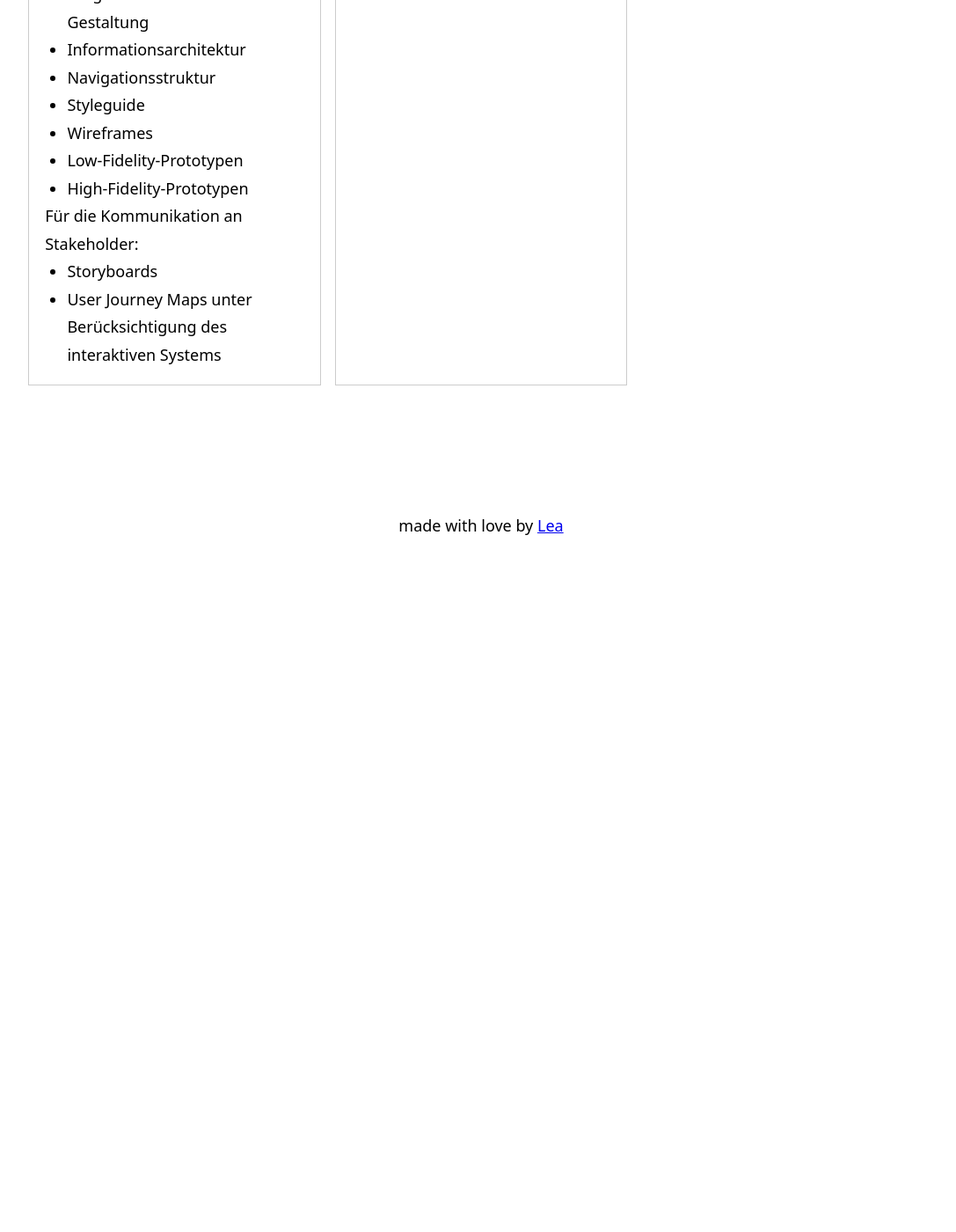
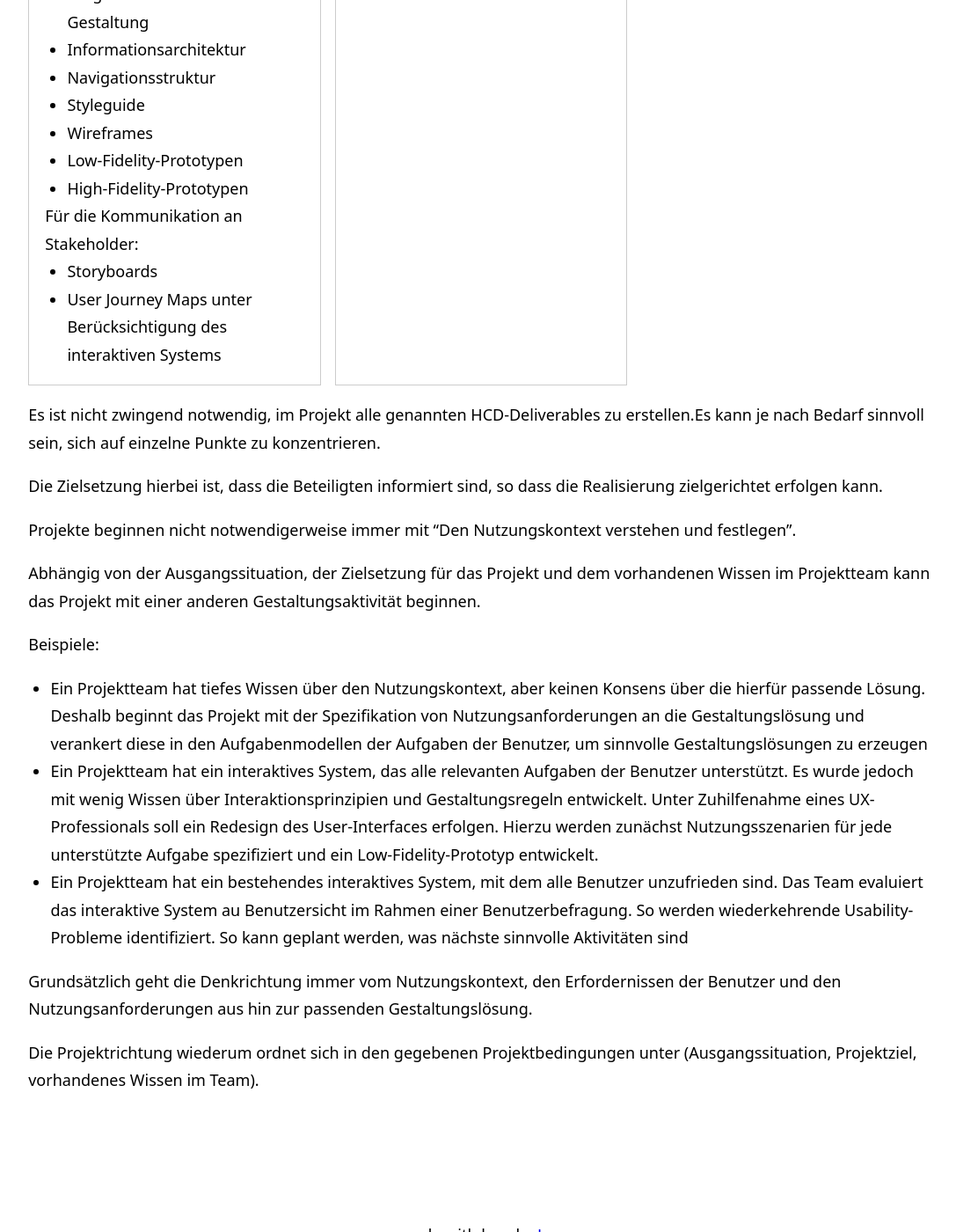
Before and after one commit to learosema/cpux-prep, a Jekyll site: the page built from menschzentrierte-gestaltung/ueberblick.md, in a window 1280 px wide and 1400 px high, scrolled down 1765 px. Shown: the whole window at 88% size, without its empty margins (93-1180 px from the left). Built offline with Jekyll 4.4.1, drawn with Linux system fonts in a browser that asks for light colours; our own code applies the rules of GitHub Pages for plain Markdown files; before the commit the page ends 2395 px from its top, so only the background shows below that.

Commit message:
chore: finalize ueberblick.md

```diff
--- a/menschzentrierte-gestaltung/ueberblick.md
+++ b/menschzentrierte-gestaltung/ueberblick.md
@@ -100,3 +100,44 @@ Für das Engineering:
 
 </div></div>
 </div>
+
+Es ist nicht zwingend notwendig, im Projekt alle genannten HCD-Deliverables
+zu erstellen.Es kann je nach Bedarf sinnvoll sein, sich auf einzelne
+Punkte zu konzentrieren.
+
+Die Zielsetzung hierbei ist, dass die Beteiligten informiert sind, so dass
+die Realisierung zielgerichtet erfolgen kann.
+
+Projekte beginnen nicht notwendigerweise immer mit
+"Den Nutzungskontext verstehen und festlegen".
+
+Abhängig von der Ausgangssituation, der Zielsetzung für das Projekt und dem
+vorhandenen Wissen im Projektteam kann das Projekt mit einer anderen
+Gestaltungsaktivität beginnen.
+
+Beispiele:
+
+- Ein Projektteam hat tiefes Wissen über den Nutzungskontext, aber keinen
+  Konsens über die hierfür passende Lösung. Deshalb beginnt das Projekt mit
+  der Spezifikation von Nutzungsanforderungen an die Gestaltungslösung
+  und verankert diese in den Aufgabenmodellen der Aufgaben der Benutzer,
+  um sinnvolle Gestaltungslösungen zu erzeugen
+- Ein Projektteam hat ein interaktives System, das alle relevanten Aufgaben
+  der Benutzer unterstützt. Es wurde jedoch mit wenig Wissen über
+  Interaktionsprinzipien und Gestaltungsregeln entwickelt.
+  Unter Zuhilfenahme eines UX-Professionals soll ein Redesign des
+  User-Interfaces erfolgen. Hierzu werden zunächst Nutzungsszenarien für
+  jede unterstützte Aufgabe spezifiziert und ein Low-Fidelity-Prototyp
+  entwickelt.
+- Ein Projektteam hat ein bestehendes interaktives System, mit dem alle
+  Benutzer unzufrieden sind. Das Team evaluiert das interaktive System au
+  Benutzersicht im Rahmen einer Benutzerbefragung. So werden wiederkehrende
+  Usability-Probleme identifiziert. So kann geplant werden, was nächste
+  sinnvolle Aktivitäten sind
+
+Grundsätzlich geht die Denkrichtung immer vom Nutzungskontext, den
+Erfordernissen der Benutzer und den Nutzungsanforderungen aus hin zur
+passenden Gestaltungslösung.
+
+Die Projektrichtung wiederum ordnet sich in den gegebenen Projektbedingungen
+unter (Ausgangssituation, Projektziel, vorhandenes Wissen im Team).
```
